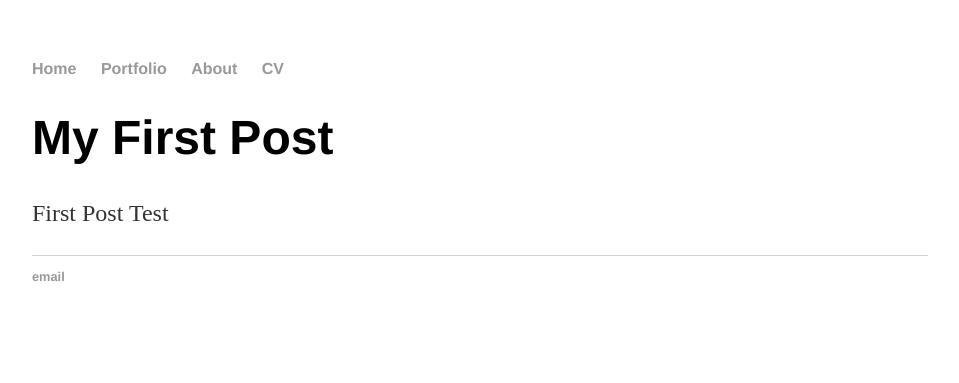
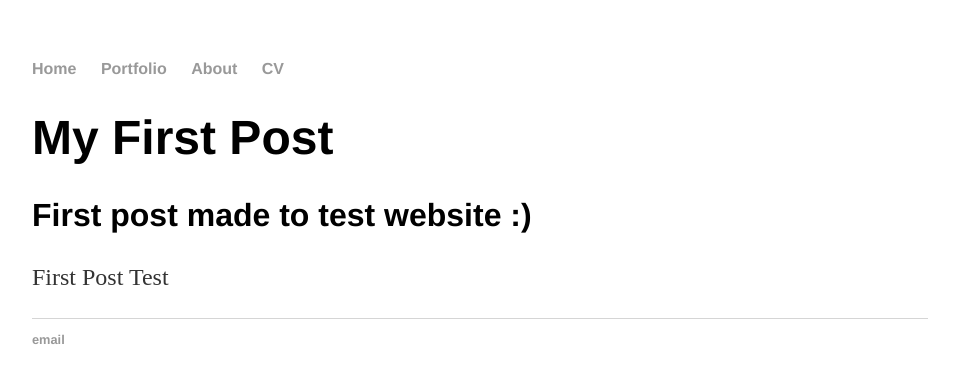
Before and after one commit to SanderHageman/sanderhageman.github.io, a Jekyll site: the page built from _posts/2017-10-12-my-first-post.md, in a window 1280 px wide. Shown: the top 383 px of the page, without its empty margins (160-1119 px from the left). Built offline with Jekyll 4.4.1, drawn with Linux system fonts in a browser that asks for light colours.

Commit message:
Update 2017-10-12-my-first-post.md

```diff
--- a/_posts/2017-10-12-my-first-post.md
+++ b/_posts/2017-10-12-my-first-post.md
@@ -3,6 +3,7 @@ layout: post
 title: "My First Post"
 date: 2017-10-12
 thumbnail: "/assets/first.jpg"
+subtitle: "First post made to test website :)"
 ---
 
 
```
